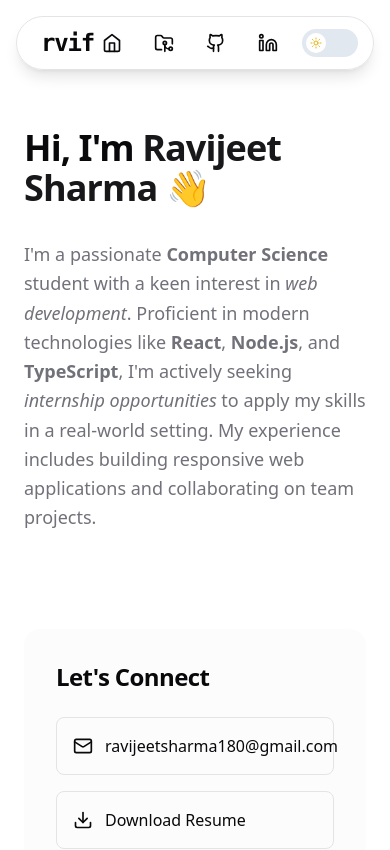
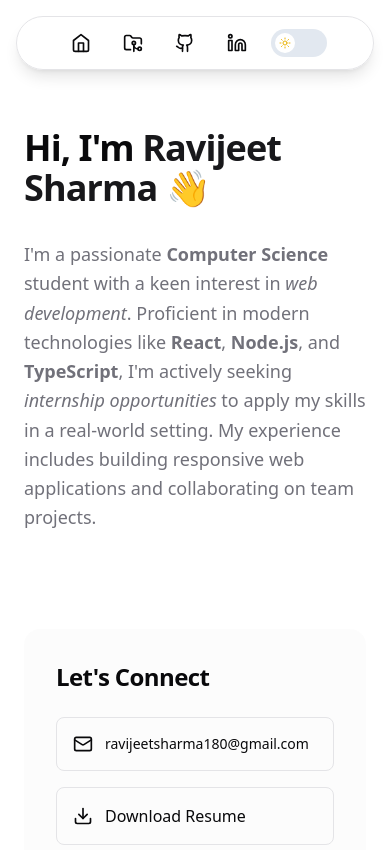
Before and after one commit to rvif/portfolio, a React (Vite) app: page / in a window 390 px wide. Shown: the top 850 px of the page. Built offline with nearby package versions, Linux system fonts and the light colour scheme.

Commit message:
added custom breakpoints for more responsive experience on smaller width devices

```diff
--- a/src/components/hero.jsx
+++ b/src/components/hero.jsx
@@ -77,11 +77,21 @@ export function Hero() {
                   onClick={handleMailClick}
                   className="w-full group relative"
                 >
-                  <div className="flex items-center justify-between rounded-lg border p-4 transition-colors hover:bg-muted">
+                  <div
+                    className={cn(
+                      "flex items-center justify-between rounded-lg border p-4 transition-colors hover:bg-muted",
+                      mailCopied &&
+                        !window.matchMedia("(min-width: 1100px)").matches &&
+                        "border-green-500"
+                    )}
+                  >
                     <div className="flex items-center gap-3">
                       <Mail className="h-5 w-5" />
-                      <span>ravijeetsharma180@gmail.com</span>
+                      <span className="text-sm sm:text-base">
+                        ravijeetsharma180@gmail.com
+                      </span>
                     </div>
+                    {window.matchMedia("(min-width: 1100px)").matches && (
                       <span
                         className={cn(
                           "transition-opacity duration-300",
@@ -90,6 +100,7 @@ export function Hero() {
                       >
                         <Check className="h-5 w-5 text-green-500" />
                       </span>
+                    )}
                   </div>
                 </button>
 
@@ -97,11 +108,19 @@ export function Hero() {
                   onClick={handleDownload}
                   className="w-full group relative"
                 >
-                  <div className="flex items-center justify-between rounded-lg border p-4 transition-colors hover:bg-muted">
+                  <div
+                    className={cn(
+                      "flex items-center justify-between rounded-lg border p-4 transition-colors hover:bg-muted",
+                      downloadClicked &&
+                        !window.matchMedia("(min-width: 1100px)").matches &&
+                        "border-green-500"
+                    )}
+                  >
                     <div className="flex items-center gap-3">
                       <Download className="h-5 w-5" />
                       <span>Download Resume</span>
                     </div>
+                    {window.matchMedia("(min-width: 1100px)").matches && (
                       <span
                         className={cn(
                           "transition-opacity duration-300",
@@ -110,6 +129,7 @@ export function Hero() {
                       >
                         <Check className="h-5 w-5 text-green-500" />
                       </span>
+                    )}
                   </div>
                 </button>
               </div>
--- a/src/components/navbar.jsx
+++ b/src/components/navbar.jsx
@@ -11,8 +11,8 @@ export function Navbar({ theme, setTheme, scrollToSection }) {
   return (
     <header className="fixed top-0 w-full px-4 py-4 z-50">
       <nav className="mx-auto max-w-2xl rounded-full border bg-background/95 p-2 shadow-lg backdrop-blur supports-[backdrop-filter]:bg-background/60">
-        <div className="flex items-center justify-between px-4">
-          <div className="flex lg:flex-1">
+        <div className={cn("flex items-center px-4", "layout-above-410")}>
+          <div className="show-above-410">
             <a
               href="#"
               className="font-mono text-2xl font-semibold tracking-tighter hover:text-primary transition-colors"
--- a/src/index.css
+++ b/src/index.css
@@ -57,3 +57,21 @@
     @apply bg-background text-foreground;
   }
 }
+
+@media (min-width: 410px) {
+  .show-above-410 {
+    display: block;
+  }
+  .layout-above-410 {
+    justify-content: space-between;
+  }
+}
+
+@media (max-width: 409px) {
+  .show-above-410 {
+    display: none;
+  }
+  .layout-above-410 {
+    justify-content: center;
+  }
+}
--- a/tailwind.config.js
+++ b/tailwind.config.js
@@ -8,6 +8,8 @@ module.exports = {
       padding: "2rem",
       screens: {
         "2xl": "1400px",
+        custom: "1100px",
+        // xxs: "410px", doesnt work for some reason
       },
     },
     extend: {
```
Lines whose indentation alone changed are shown as unchanged.
